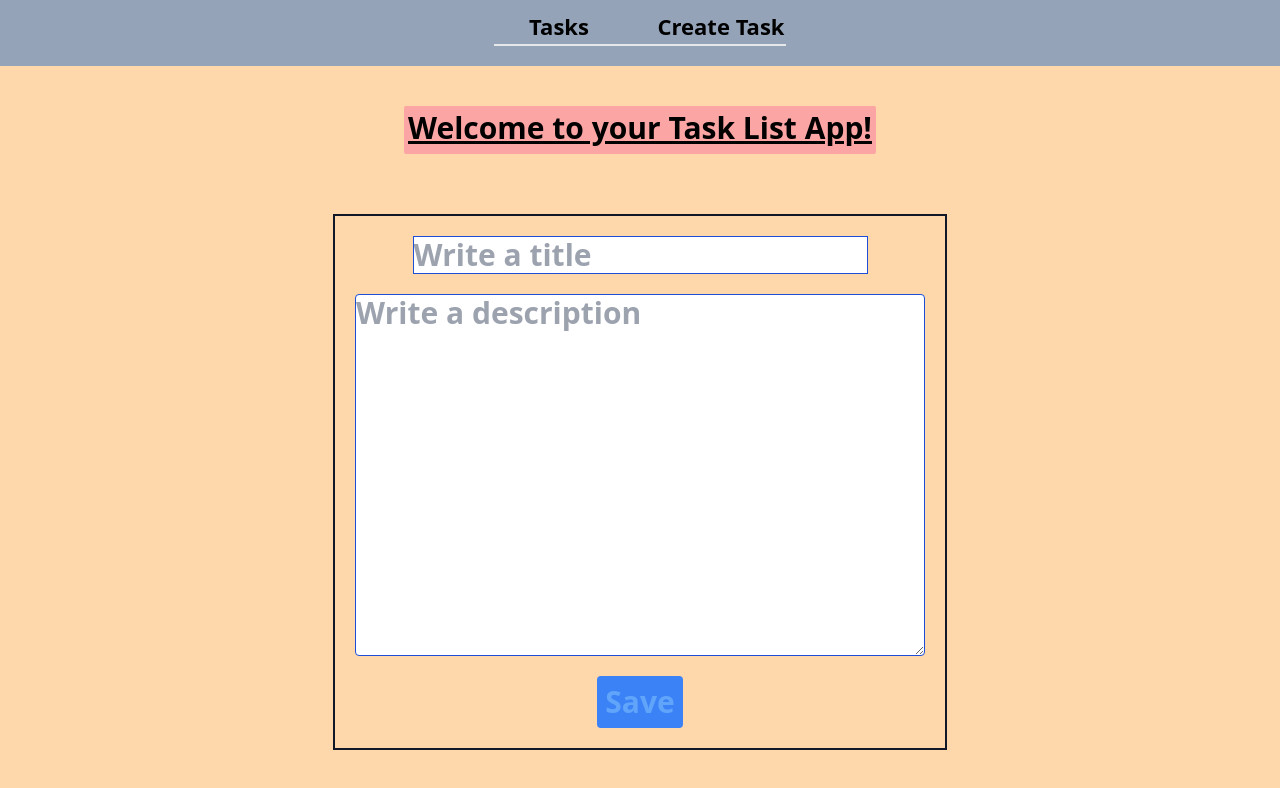
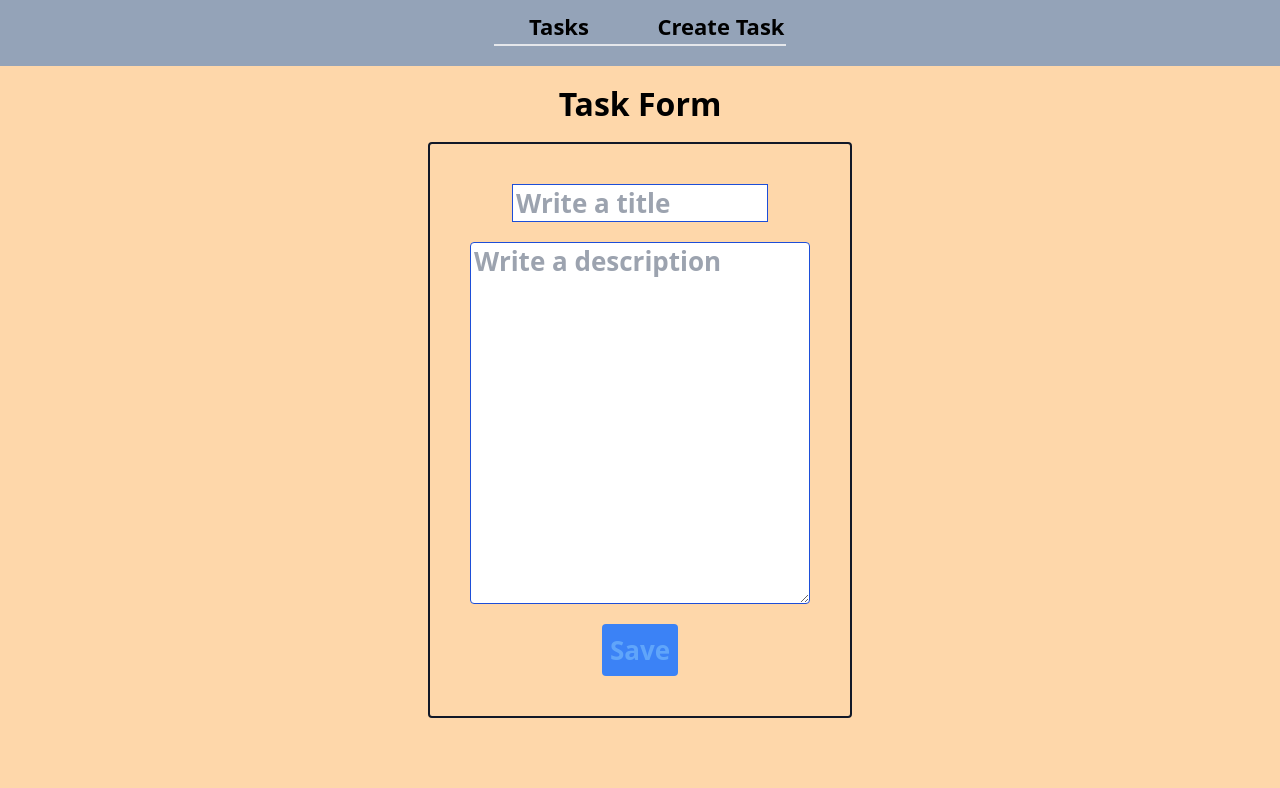
Before and after one commit to salino3/mevn-typescript-01, a Vue app: page /tasks/new in a window 1280 px wide. Shown: the top 788 px of the page. Built offline with nearby package versions, Linux system fonts and the light colour scheme.

Commit message:
fix errors

```diff
--- a/src/assets/styles/main.css
+++ b/src/assets/styles/main.css
@@ -7,26 +7,50 @@
 
     .primaryLayer {
    @apply  bg-primary text-3xl font-bold;
-   height: 100vh;
+   min-height: 100vh;
+   height: auto;
    width: 100%;
- }
 
- .layerHome {
+}
+
+.layerHome {
     @apply bg-orange-200 ;
     display: flex;
     flex-direction: column;
     justify-contents: center;
     align-items: center;
+    min-height: 100vh;
     height: 100%;
     width: 100%;
 
- }
+}
 
- .layoutList {
+.layoutList {
     display: flex;
     flex-direction: column;
     align-items: center;
     width: 100%;
+    height: auto;
+
+ }
+
+ .layoutTaskForm {
+    display: flex;
+    flex-direction: column;
+    align-items: center;
+    width: 100%;
+    padding: 20px;
+    font-size: 26px;
+
+ }
+
+ .layoutDetail {
+    display: flex;
+    flex-direction: column;
+    align-items: center;
+    width: 100%;
+    padding: 20px;
+    font-size: 26px;
  }
 }
 
@@ -59,14 +83,11 @@
         items-center whitespace-normal bg-blue-500  transition-colors
         py-2 px-2 text-blue-400 rounded;
 
-    &:hover {
-        @apply bg-blue-400 text-white
-
-       }
     }
 
     #hr {
-        @apply bg-blue-900 h-2 rounded mx-8 mt-2;
+        @apply bg-blue-900 rounded mx-8  my-2;
+        padding: 4px;
         width: 90%;
 
     }
--- a/src/components/HomeComponent.vue
+++ b/src/components/HomeComponent.vue
@@ -1,10 +1,5 @@
 <template>
- <main class="layerHome">
-    <div class="w-auto flex justify-center items-center text-center m-10 p-1 pb-2 rounded-sm  bg-red-300 hover:bg-red-500 active:bg-blue-500">
-    <h1 class="text-3xl font-bold underline ">
-      Welcome to your Task List App!
-    </h1>
-  </div>
+ <main class="layerHome pb-10">
    <router-view />
  </main>
 </template>
--- a/src/components/TaskDetail.vue
+++ b/src/components/TaskDetail.vue
@@ -1,21 +1,25 @@
 <template>
- <main>
-    <h1>Task Details!</h1>
-    <form @submit.prevent="hanldeUpdate()" >
+ <main class="layoutDetail">
+    <h1 class="text-center">Task Details</h1>
+    <form class=" rounded flex flex-col justify-center items-center gap-5 m-2 mt-5 p-10 border-gray-900 border-2" @submit.prevent="hanldeUpdate()" >
       <input
        type="text"
        name="title"
+       class="input"
+       placeholder="Write a title"
        v-model="currentTask.title" >
       <textarea
        name="description"
        placeholder="Write a description"
        id="description"
        v-model="currentTask.description"
-       cols="30" rows="3"
+        rows="8"
        ></textarea>
-       <button class="border-spacing-4 bg-red-500">Update</button>
+       <div class="boxBtns">
+          <button class="rounded border-spacing-4  bg-yellow-500 text-white">Update</button>
+          <button @click="handleDelete()" class="rounded bg-red-500 text-white" >Delete</button>
+       </div>
     </form>
-    <button @click="handleDelete()">Delete</button>
  </main>
 </template>
 
@@ -62,6 +66,31 @@ export default defineComponent({
 
 </script>
 
-<style lang="scss" scope>
+<style lang="css" scope>
 
+h1 {
+      font-size: 32px;
+ }
+
+textarea,
+input {
+   padding-left: 3px;
+ }
+
+ .boxBtns {
+    display: flex;
+    flex-direction: row;
+    justify-content: flex-end;
+    gap: 8px;
+    margin-left: auto;
+    height: 28px;
+    font-size: 20px;
+
+}
+
+button {
+    width: 90px;
+    height: 40px;
+    border: none;
+}
 </style>
--- a/src/components/TaskForm.vue
+++ b/src/components/TaskForm.vue
@@ -1,19 +1,20 @@
 <template>
-   <main >
-    <form class="flex flex-col justify-center items-center gap-5 mt-5 p-5 border-gray-900 border-2" @submit.prevent="saveTask()" >
+   <main class="layoutTaskForm " >
+      <h1 class="text-center">Task Form</h1>
+    <form class=" rounded flex flex-col justify-center items-center gap-5 m-2 mt-5 p-10 border-gray-900 border-2" @submit.prevent="saveTask()" >
         <input
-         class="border border-3 border-blue-700"
+         class=" w-64 border border-3 border-blue-700  hover:border-yellow-700"
          type="text"
          placeholder="Write a title"
          v-model="task.title" name="title" id="title">
         <textarea
         name="description"
         class="border border-blue-700 border-3
-        rounded hover:border-yellow-700 hover:border-4"
+        rounded hover:border-yellow-700 hover:border-3"
         placeholder="Write a description"
         v-model="task.description"
-        id="description" cols="30" rows="10"></textarea>
-        <button class="btnSave">
+        id="description" rows="10"></textarea>
+        <button :disabled="isAble" :class="!isAble && 'hover:bg-blue-400 hover:text-white'" class="btnSave">
             Save
         </button>
     </form>
@@ -36,6 +37,11 @@ export default defineComponent({
      } as Task,
     }
  },
+  computed: {
+    isAble(this: { task: Task }) {
+      return !(this.task.title && this.task.description);
+    }
+  },
  methods: {
     async saveTask() {
       const res =  await createTask(this.task);
@@ -48,6 +54,16 @@ export default defineComponent({
 
 </script>
 
-<style lang="scss" scope>
+<style lang="css" scope>
+
+h1 {
+   font-size: 32px;
+ }
+
+textarea, input {
+   padding-left: 3px;
+ }
+
+
 
 </style>
--- a/src/components/TaskList.vue
+++ b/src/components/TaskList.vue
@@ -1,9 +1,18 @@
 <template>
     <main class="layoutList">
-        <h1>Your Task List</h1>
+  <div class="w-auto flex justify-center items-center text-center m-10 p-1 pb-2 rounded-sm  bg-red-300 hover:bg-red-500 active:bg-blue-500">
+    <h1 class="text-3xl font-bold underline ">
+      Welcome to your Task List App!
+    </h1>
+  </div>
+        <h2>Your Task List</h2>
         <hr id="hr">
-            <div
-             v-for="task in tasks" :key="task._id">
+        <div v-if="tasks.length === 0">
+            <p class="font-black text-white bg-blue-300 rounded p-2 mt-5">No tasks available..</p>
+         </div>
+         <div v-else>
+            <div v-for="task in tasks" :key="task._id">
+
              <div class="card">
               <p class="paragraphTitle">
                  Name task: <span class="titleValue">{{ task.title }}</span>
@@ -24,9 +33,10 @@
                  @click="$router.push(`/tasks/${task._id}`)">
                     Update
                 </button>
-            </div>
+             </div>
              </div>
             </div>
+          </div>
     </main>
 </template>
 
```
